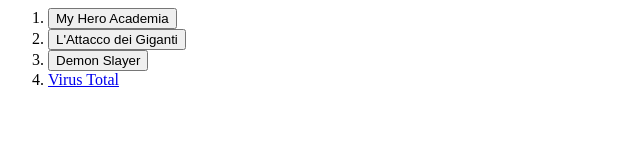
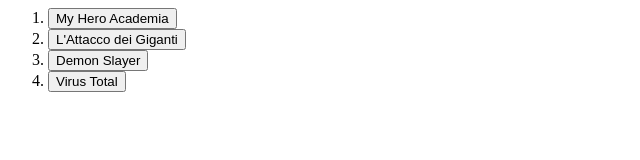
Before and after one commit to Marcosterlo/Manga, a plain HTML site: page index.html in a window 1280 px wide. Shown: the whole page, without its empty margins (0-640 px from the left). Drawn offline with Linux system fonts and the light colour scheme.

Commit message:
Trasformato virus total in bottone

```diff
--- a/index.html
+++ b/index.html
@@ -7,7 +7,7 @@
         <li><a href="https://w16.readheroacademia.com/"><button>My Hero Academia</button></a></li>
         <li><a href="https://readshingekinokyojin.com/""><button>L'Attacco dei Giganti</button></a></li>
         <li><a href="https://read-demonslayer-manga.com/"><button>Demon Slayer</button></a></li>
-        <li><a href="https://www.virustotal.com/gui/home">Virus Total</a></li>
+        <li><a href="https://www.virustotal.com/gui/home"><button>Virus Total</button></a></li>
         </ol>
     </body>
 </html>
```
